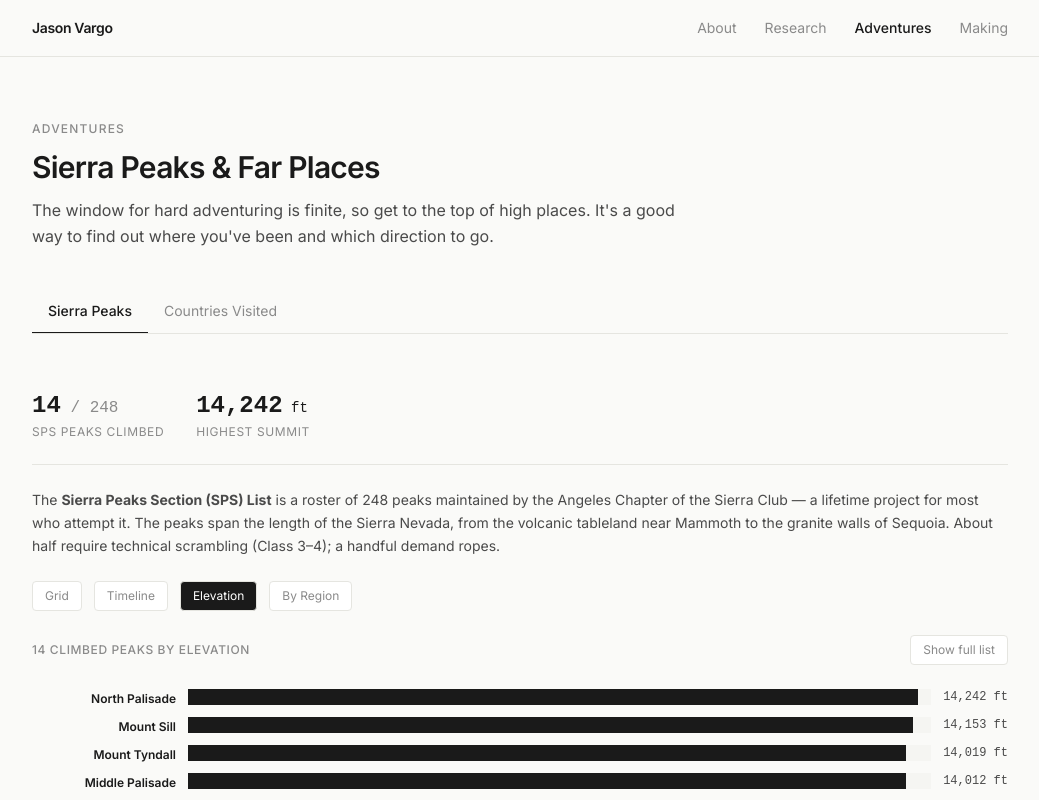
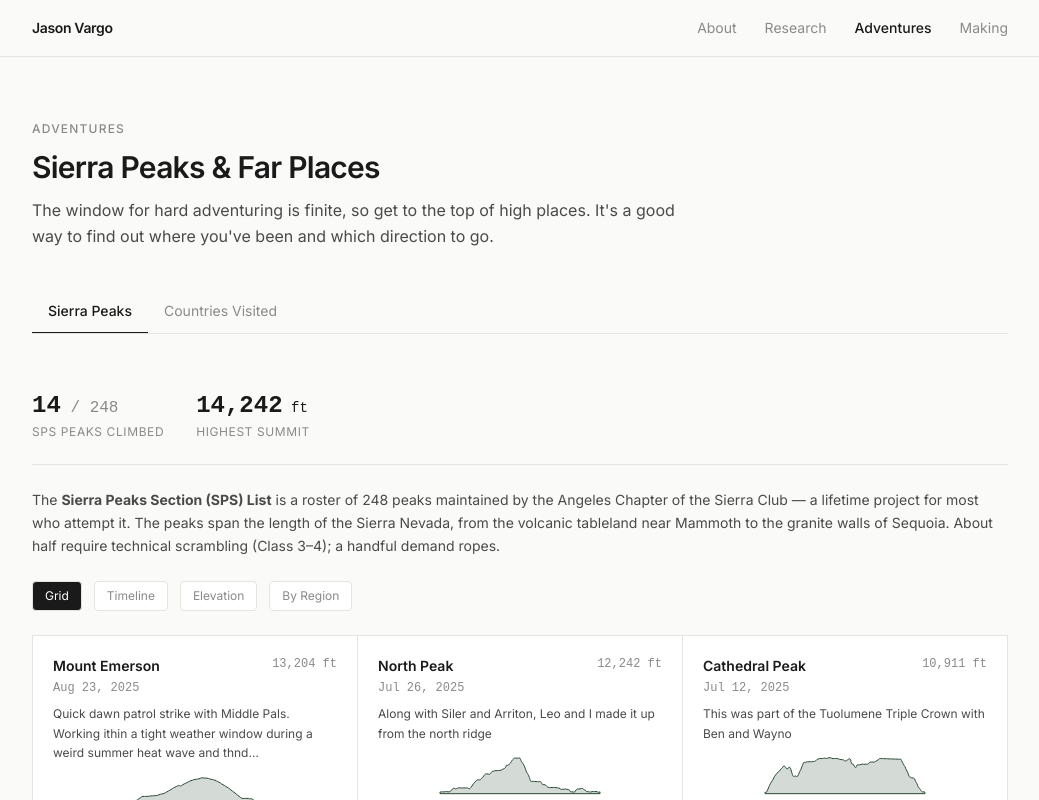
Before and after one commit to vargovargo/vargocity-site, a React (Vite) app: page /adventures in a window 1280 px wide. Shown: the top 800 px of the page, without its empty margins (120-1159 px from the left). Built offline with nearby package versions, Linux system fonts and the light colour scheme.

Commit message:
Change default peak view from 'chart' to 'grid'

```diff
--- a/src/pages/AdventuresPage.jsx
+++ b/src/pages/AdventuresPage.jsx
@@ -24,7 +24,7 @@ const peakViews = [
 export default function AdventuresPage() {
   const [searchParams] = useSearchParams()
   const [tab, setTab] = useState(searchParams.get('tab') || 'peaks')
-  const [peakView, setPeakView] = useState('chart')
+  const [peakView, setPeakView] = useState('grid')
 
   return (
     <div className="max-w-5xl mx-auto px-6 py-16">
```
